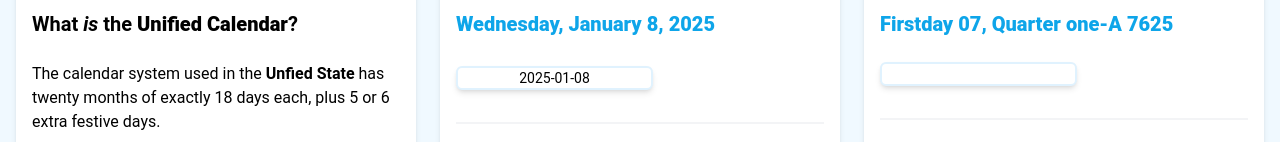
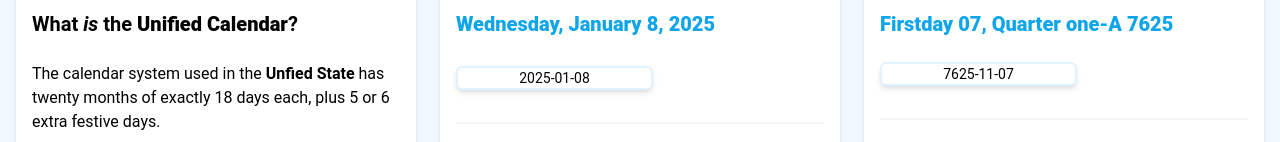
Before and after one commit to RMBeristain/unidate-deno, a React (Vite) app: page / in a window 1280 px wide. Shown: the part 1068-1210 px from the top of the page. Built offline with nearby package versions, Linux system fonts and the light colour scheme; a web font is replaced by a local one.

Commit message:
Sets the initial unified date to today's date.

```diff
--- a/src/components/TileUnified.tsx
+++ b/src/components/TileUnified.tsx
@@ -3,8 +3,10 @@ import { Style, UnifiedDate, Variant } from "../UniDateConverter/Index";
 
 const TileUnified = () => {
     let userUnidate = new UnifiedDate(); // Today's date by default.
-    const [userDate, setUserDate] = useState<string>("");
     const [uniDate, setUniDate] = useState<UnifiedDate>(userUnidate);
+    const [userDate, setUserDate] = useState<string>(
+        uniDate.format_date(Variant.UNI, Style.ISO),
+    );
     const handleSubmit = (event: React.FormEvent) => event.preventDefault();
     const handleChange = (event: React.ChangeEvent<HTMLInputElement>) => {
         let newUserDate = event.target.value;
```
